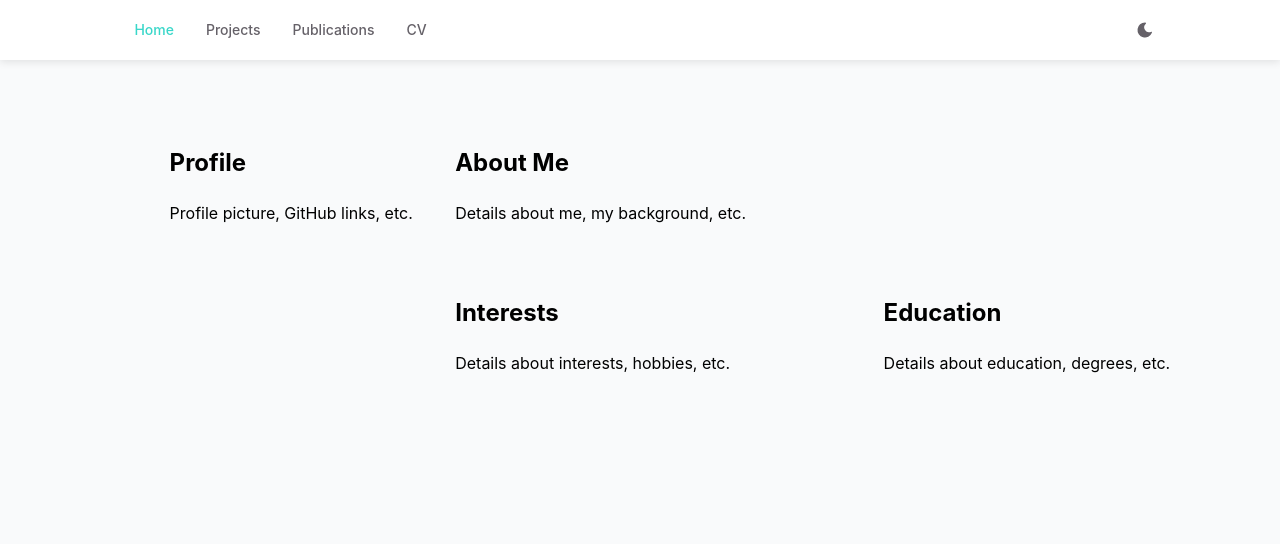
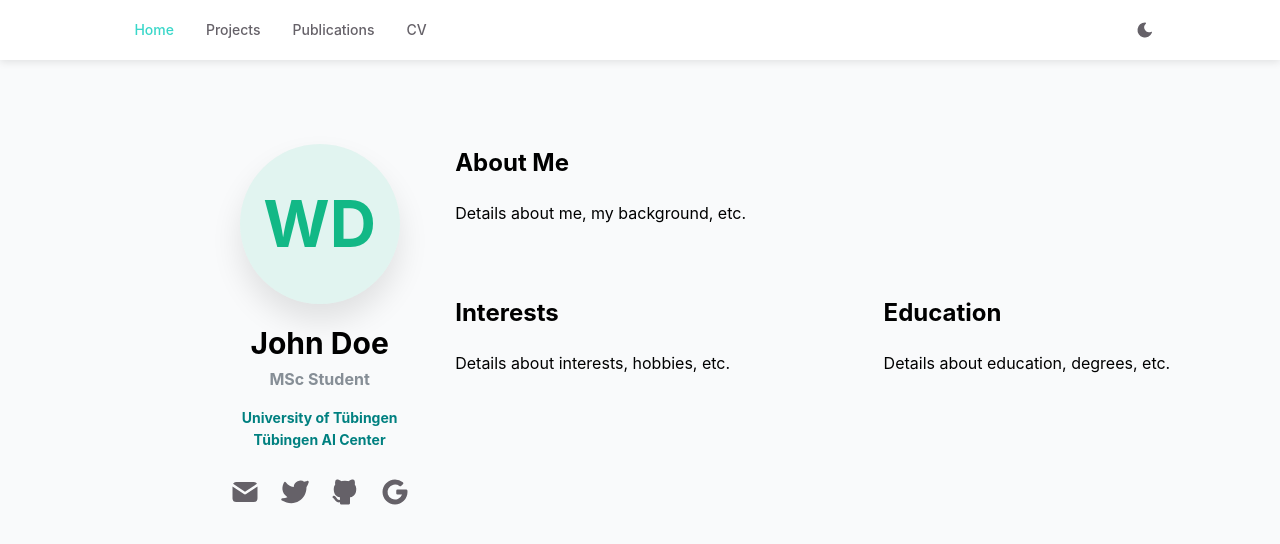
Before and after one commit to DerSimi/portfolio-website, a React (Vite) app: page / in a window 1280 px wide. Shown: the top 544 px of the page. Built offline with nearby package versions, Linux system fonts and the light colour scheme.

Commit message:
added profile component

```diff
--- a/src/components /Home/Profile.tsx
+++ b/src/components /Home/Profile.tsx
@@ -1,10 +1,102 @@
-// IN THIS FILE PROFILE PICTURE, GITHUB LINKS, ETC.
+import React from 'react';
+// Imports have been updated to use a CDN to resolve dependencies.
+import { Avatar, Text, Group, ActionIcon, Container, useMantineTheme, useMantineColorScheme, Tooltip } from '@mantine/core';
+import { IconMailFilled, IconBrandTwitterFilled, IconBrandGithubFilled, IconBrandGoogleFilled } from '@tabler/icons-react';
 
-export function Profile() {
+// This is the main component for the user info card.
+// It's designed to be configurable through props.
+export function Profile({
+    avatarInitials = 'WD',
+    name = 'John Doe',
+    title = 'MSc Student',
+    affiliations = [
+        { affiliation: 'University of Tübingen', link: 'https://uni-tuebingen.de/en/' },
+        { affiliation: 'Tübingen AI Center', link: 'https://www.tuebingen.ai/' }
+    ],
+    socialLinks = {
+        email: 'mailto:example@example.com',
+        twitter: 'https://twitter.com/mantinedev',
+        github: 'https://scholar.google.com/',
+        google: 'https://google.com/',
+    },
+}) {
+    const theme = useMantineTheme();
+    const { colorScheme, toggleColorScheme } = useMantineColorScheme();
+    const icon_color = colorScheme === 'dark' ? theme.other.colors.dark.normalText : theme.other.colors.light.normalText;
+
+    const accentColor = theme.other.colors.accent
+
+    console.log(accentColor);
+
     return (
-        <div>
-            <h2>Profile</h2>
-            <p>Profile picture, GitHub links, etc.</p>
-        </div>
+        <Container
+            p="lg"
+            w={300}
+            style={{ margin: 'auto', textAlign: 'center' }}
+        >
+            {/* Avatar section */}
+            <Avatar
+                src={null} // Set to null to show initials
+                alt="User avatar"
+                color="teal"
+                size={160}
+                radius={10}
+                mx="auto"
+                style={{ borderRadius: '50%', boxShadow: '0 17px 30px rgba(0, 0, 0, 0.1)' }}
+            >
+                {avatarInitials}
+            </Avatar>
+
+            {/* Name and Title section */}
+            <Text ta="center" fz={30} fw="bolder" mt="md">
+                {name}
+            </Text>
+            <Text ta="center" c="dimmed" fz={16} fw="bold">
+                {title}
+            </Text>
+
+            {/* Affiliations section */}
+            <div style={{ marginTop: '1rem', marginBottom: '1.5rem' }}>
+                {affiliations.map(({ affiliation, link }, index) => (
+                    <Text key={index} ta="center" fz="sm" fw='bolder'>
+                        <a href={link} style={{ color: 'teal', textDecoration: 'none' }}>
+                            {affiliation}
+                        </a>
+                    </Text>
+                ))}
+            </div>
+
+            {/* Social Links section */}
+            <Group gap="md" justify="center">
+                {socialLinks.email && (
+                    <Tooltip label="Email me" position="top" withArrow>
+                        <ActionIcon component="a" href={socialLinks.email} size="lg" variant="transparent">
+                            <IconMailFilled size={30} color={icon_color} />
+                        </ActionIcon>
+                    </Tooltip>
+                )}
+                {socialLinks.twitter && (
+                    <Tooltip label="Follow me on Twitter" position="top" withArrow>
+                        <ActionIcon component="a" href={socialLinks.twitter} size="lg" variant="transparent">
+                            <IconBrandTwitterFilled size={30} color={icon_color} />
+                        </ActionIcon>
+                    </Tooltip>
+                )}
+                {socialLinks.github && (
+                    <Tooltip label="View my GitHub" position="top" withArrow>
+                        <ActionIcon component="a" href={socialLinks.github} size="lg" variant="transparent">
+                            <IconBrandGithubFilled size={30} color={icon_color} />
+                        </ActionIcon>
+                    </Tooltip>
+                )}
+                {socialLinks.google && (
+                    <Tooltip label="View my Google Scholar" position="top" withArrow>
+                        <ActionIcon component="a" href={socialLinks.google} size="lg" variant="transparent">
+                            <IconBrandGoogleFilled size={30} color={icon_color} />
+                        </ActionIcon>
+                    </Tooltip>
+                )}
+            </Group>
+        </Container>
     );
-}
+};
```
